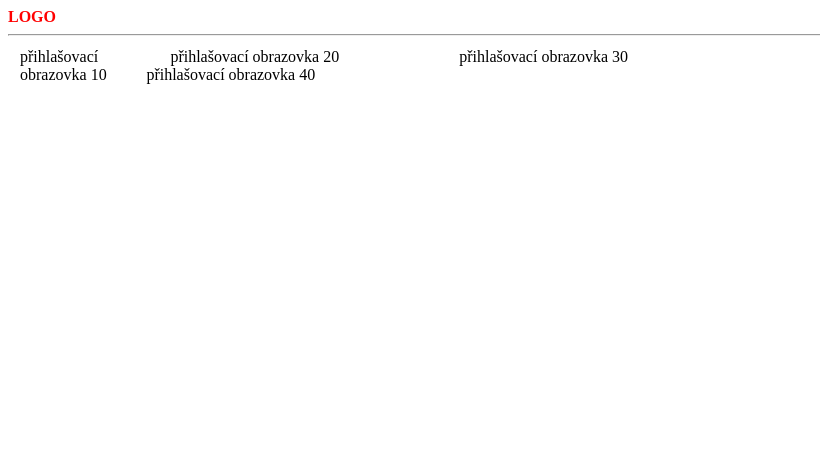
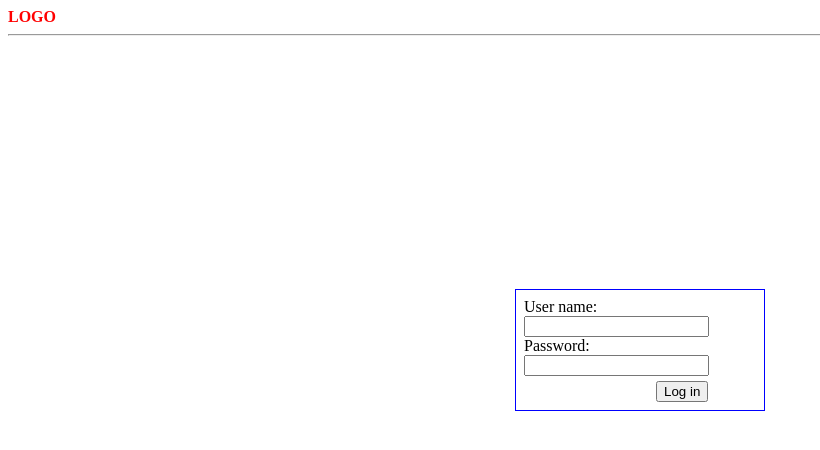
Before and after one commit to mckillem/toDoList, a PHP site: page / in a window 1280 px wide. Shown: the top 450 px of the page, without its empty margins (0-820 px from the left). Run offline with PHP 8.4, Linux system fonts and the light colour scheme; some libraries are stand-ins or nearby versions.

Commit message:
Přihlašovací obrazovka: User name, password, button ve středu.

```diff
--- a/css/style.css
+++ b/css/style.css
@@ -162,3 +162,15 @@
     width: 95%;
     float:left;
 }
+
+#logIn {
+    margin: 20% auto;
+    width: 232px;
+    padding: 8px;
+    border: 1px solid #0000ff;
+}
+
+#logInButton {
+    margin-left: 132px;
+    margin-top: 5px;
+}
--- a/html/login.tpl.html
+++ b/html/login.tpl.html
@@ -1,21 +1,9 @@
-<div class="left Row">
-
-<div class="left width10 innerLeftSmall" >
-    přihlašovací obrazovka 10
+<div id="logIn">
+    <form id="logInForm" action="">
+        <label for="userName">User name: </label><br>
+        <input type="text" name="userName" id="userName"><br>
+        <label for="password">Password: </label><br>
+        <input type="password" name="password" id="password"><br>
+        <input type="submit" value="Log in" id="logInButton">
+    </form>
 </div>
-
-
-    <div class="left width20 innerLeftMedium " >
-        přihlašovací obrazovka 20
-    </div>
-
-
-    <div class="left width30 innerLeftBig" >
-        přihlašovací obrazovka 30
-    </div>
-
-    <div class="left width40" >
-        přihlašovací obrazovka 40
-    </div>
-
-</div>
```
Also changed, not shown: 1 other file.
